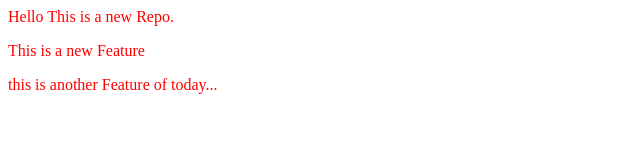
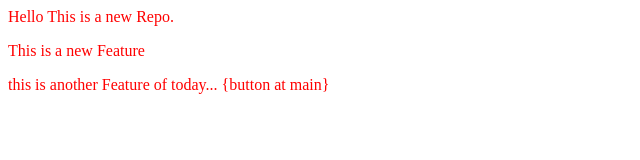
Before and after one commit to IshaqAhmad66/localRepo, a plain HTML site: page index.html in a window 1280 px wide. Shown: the whole page, without its empty margins (0-640 px from the left). Drawn offline with Linux system fonts and the light colour scheme.

```diff
--- a/index.html
+++ b/index.html
@@ -9,6 +9,6 @@
 <body>
     Hello This is a new Repo.
     <p>This is a new Feature</p>
-    <p>this is another Feature of today...</p>
+    <p>this is another Feature of today... {button at main}</p>
 </body>
 </html>
```
